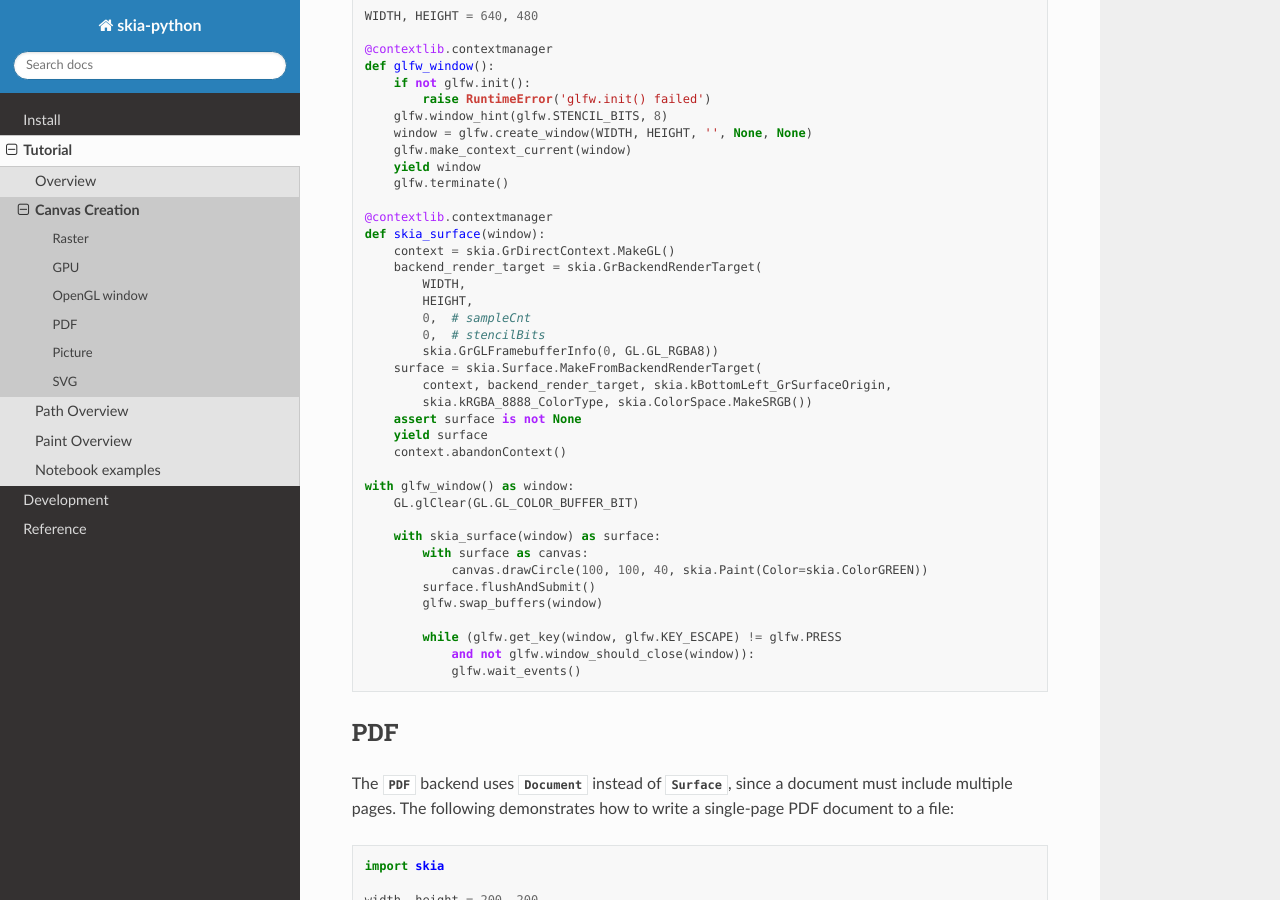
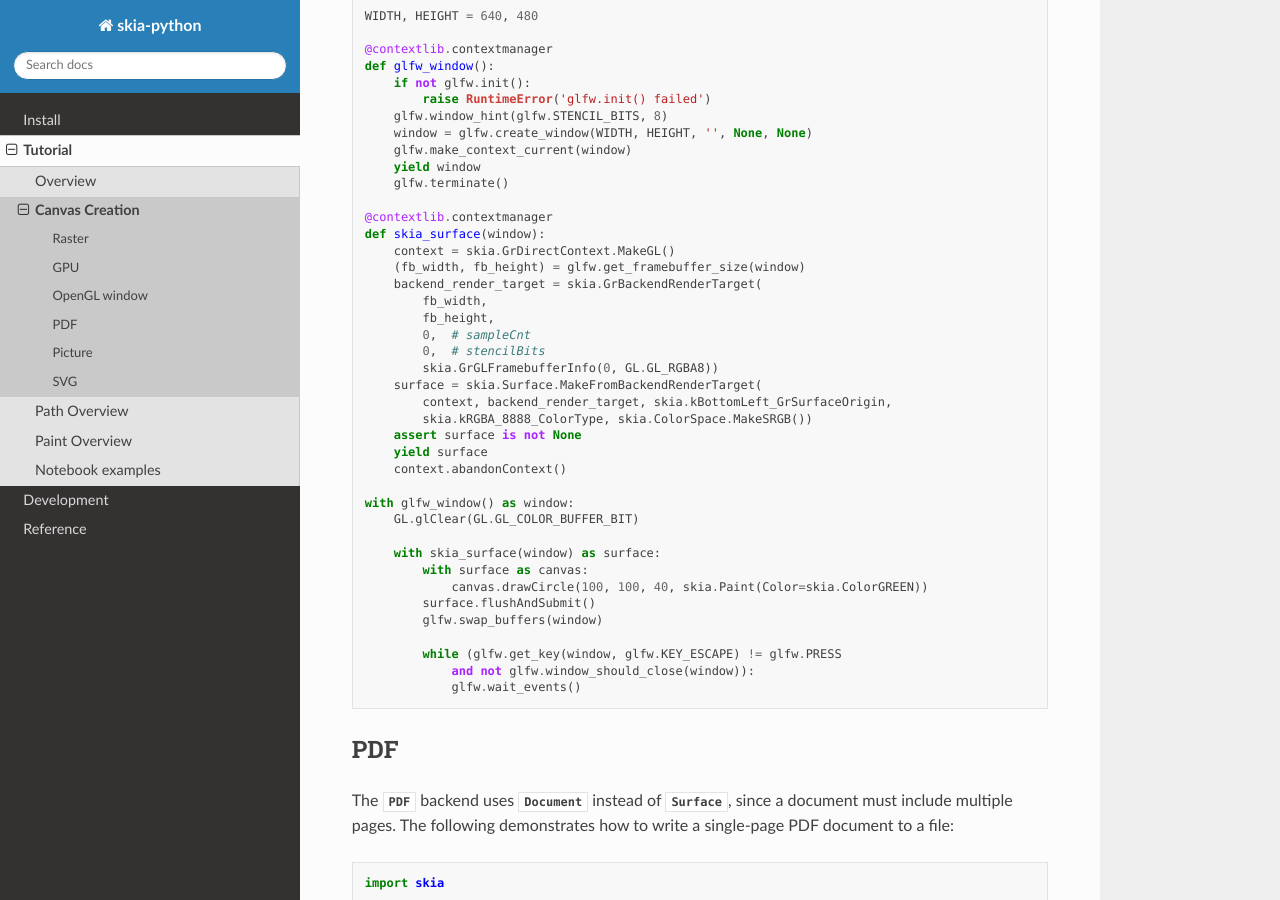
Before and after one commit to kyamagu/skia-python, a Sphinx documentation site: the page built from docs/tutorial/canvas.rst, in a window 1280 px wide and 900 px high, scrolled down 2395 px. Built offline with Sphinx 7.4.7 and the Read the Docs theme 2.0.0, drawn with Linux system fonts in a browser that asks for light colours.

Commit message:
Update glfw window example to correctly handle HiDPI

```diff
--- a/docs/tutorial/canvas.rst
+++ b/docs/tutorial/canvas.rst
@@ -146,9 +146,10 @@ Here's a complete example:
     @contextlib.contextmanager
     def skia_surface(window):
         context = skia.GrDirectContext.MakeGL()
+        (fb_width, fb_height) = glfw.get_framebuffer_size(window)
         backend_render_target = skia.GrBackendRenderTarget(
-            WIDTH,
-            HEIGHT,
+            fb_width,
+            fb_height,
             0,  # sampleCnt
             0,  # stencilBits
             skia.GrGLFramebufferInfo(0, GL.GL_RGBA8))
```
